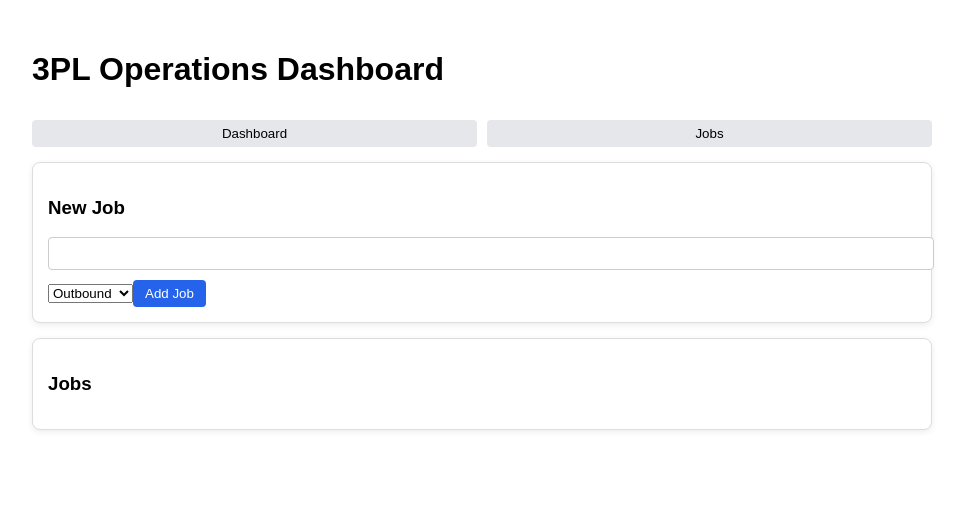
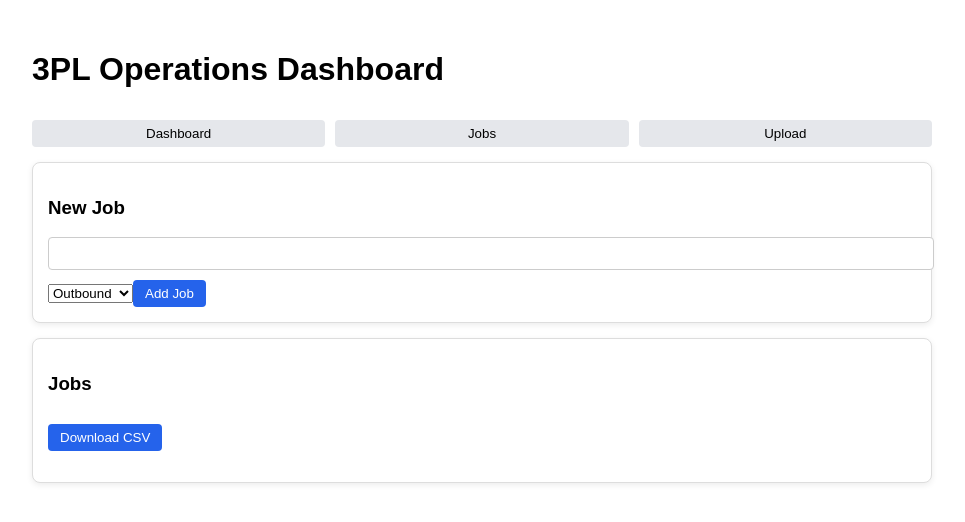
Before and after one commit to VPEN3PL/3pl-ops, a React (Create React App) app: page / in a window 1280 px wide. Both pictures are taken after a click on the button "Jobs". Shown: the top 522 px of the page, without its empty margins (158-1123 px from the left). Built offline with nearby package versions, Linux system fonts and the light colour scheme.

Commit message:
Restore full system with timer + charts

```diff
--- a/src/App.js
+++ b/src/App.js
@@ -18,7 +18,7 @@ function App() {
   const [jobType, setJobType] = useState("Outbound");
   const [tab, setTab] = useState("dashboard");
 
-  // ✅ Add Job
+  // ✅ Add job
   const addJob = () => {
     if (!newJob.trim()) return;
 
@@ -37,14 +37,14 @@ function App() {
     setNewJob("");
   };
 
-  // ✅ Start Timer
+  // ✅ Start timer manually
   const startJob = index => {
     const copy = [...jobs];
     copy[index].startTime = Date.now();
     setJobs(copy);
   };
 
-  // ✅ Close Job
+  // ✅ Close job
   const closeJob = index => {
     const copy = [...jobs];
     copy[index].status = "Closed";
@@ -52,21 +52,37 @@ function App() {
     setJobs(copy);
   };
 
-  // ✅ KPIs
+  // ✅ Export CSV
+  const exportToCSV = () => {
+    const headers = ["Task", "Type", "Status"];
+    const rows = jobs.map(j => [j.task, j.type, j.status]);
+
+    const csv =
+      "data:text/csv;charset=utf-8," +
+      [headers, ...rows].map(r => r.join(",")).join("\n");
+
+    const link = document.createElement("a");
+    link.href = encodeURI(csv);
+    link.download = "jobs.csv";
+    document.body.appendChild(link);
+    link.click();
+  };
+
+  // ✅ KPI
   const openJobs = jobs.filter(j => j.status === "Open").length;
   const closedJobs = jobs.filter(j => j.status === "Closed").length;
 
-  // ✅ Line Chart Data
+  // ✅ Line chart
   const chartData = Object.values(
     jobs.reduce((acc, job) => {
-      const date = job.created;
-      if (!acc[date]) acc[date] = { name: date, jobs: 0 };
-      acc[date].jobs++;
+      const d = job.created;
+      if (!acc[d]) acc[d] = { name: d, jobs: 0 };
+      acc[d].jobs++;
       return acc;
     }, {})
   );
 
-  // ✅ Job Type Chart
+  // ✅ Type chart
   const typeChartData = Object.values(
     jobs.reduce((acc, job) => {
       if (!acc[job.type]) acc[job.type] = { name: job.type, count: 0 };
@@ -79,17 +95,25 @@ function App() {
     <div className="container">
       <h1>3PL Operations Dashboard</h1>
 
+      {/* Tabs */}
       <div className="tabs">
         <button onClick={() => setTab("dashboard")}>Dashboard</button>
         <button onClick={() => setTab("jobs")}>Jobs</button>
+        <button onClick={() => setTab("upload")}>Upload</button>
       </div>
 
       {/* ✅ DASHBOARD */}
       {tab === "dashboard" && (
         <>
           <div className="kpi-row">
-            <div className="kpi-card"><h3>Open</h3><p>{openJobs}</p></div>
-            <div className="kpi-card"><h3>Closed</h3><p>{closedJobs}</p></div>
+            <div className="kpi-card">
+              <h3>Open</h3>
+              <p>{openJobs}</p>
+            </div>
+            <div className="kpi-card">
+              <h3>Closed</h3>
+              <p>{closedJobs}</p>
+            </div>
           </div>
 
           <div className="card">
@@ -99,7 +123,7 @@ function App() {
                 <XAxis dataKey="name" />
                 <YAxis />
                 <Tooltip />
-                <Line type="monotone" dataKey="jobs" stroke="#2563eb" />
+                <Line dataKey="jobs" stroke="#2563eb" />
               </LineChart>
             </ResponsiveContainer>
           </div>
@@ -139,6 +163,7 @@ function App() {
               <option>Wrapping</option>
               <option>Movement</option>
               <option>Picking</option>
+              <option>Other</option>
             </select>
 
             <button onClick={addJob}>Add Job</button>
@@ -146,6 +171,7 @@ function App() {
 
           <div className="card">
             <h3>Jobs</h3>
+            <button onClick={exportToCSV}>Download CSV</button>
 
             <ul>
               {jobs.map((job, i) => (
@@ -178,6 +204,14 @@ function App() {
           </div>
         </>
       )}
+
+      {/* ✅ UPLOAD TAB */}
+      {tab === "upload" && (
+        <div className="card">
+          <h3>Upload (next step)</h3>
+          <p>We can add Excel upload next.</p>
+        </div>
+      )}
     </div>
   );
 }
```
